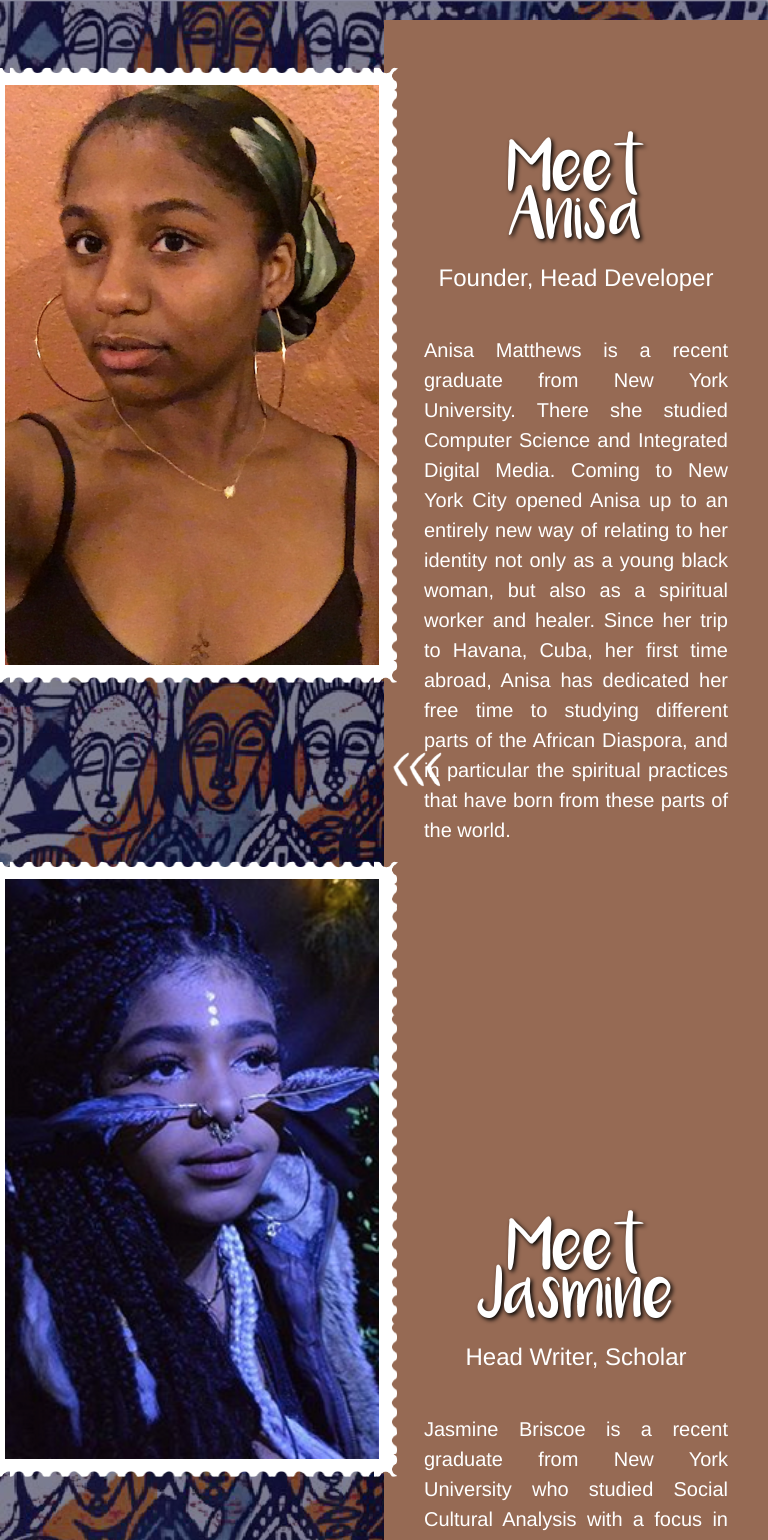
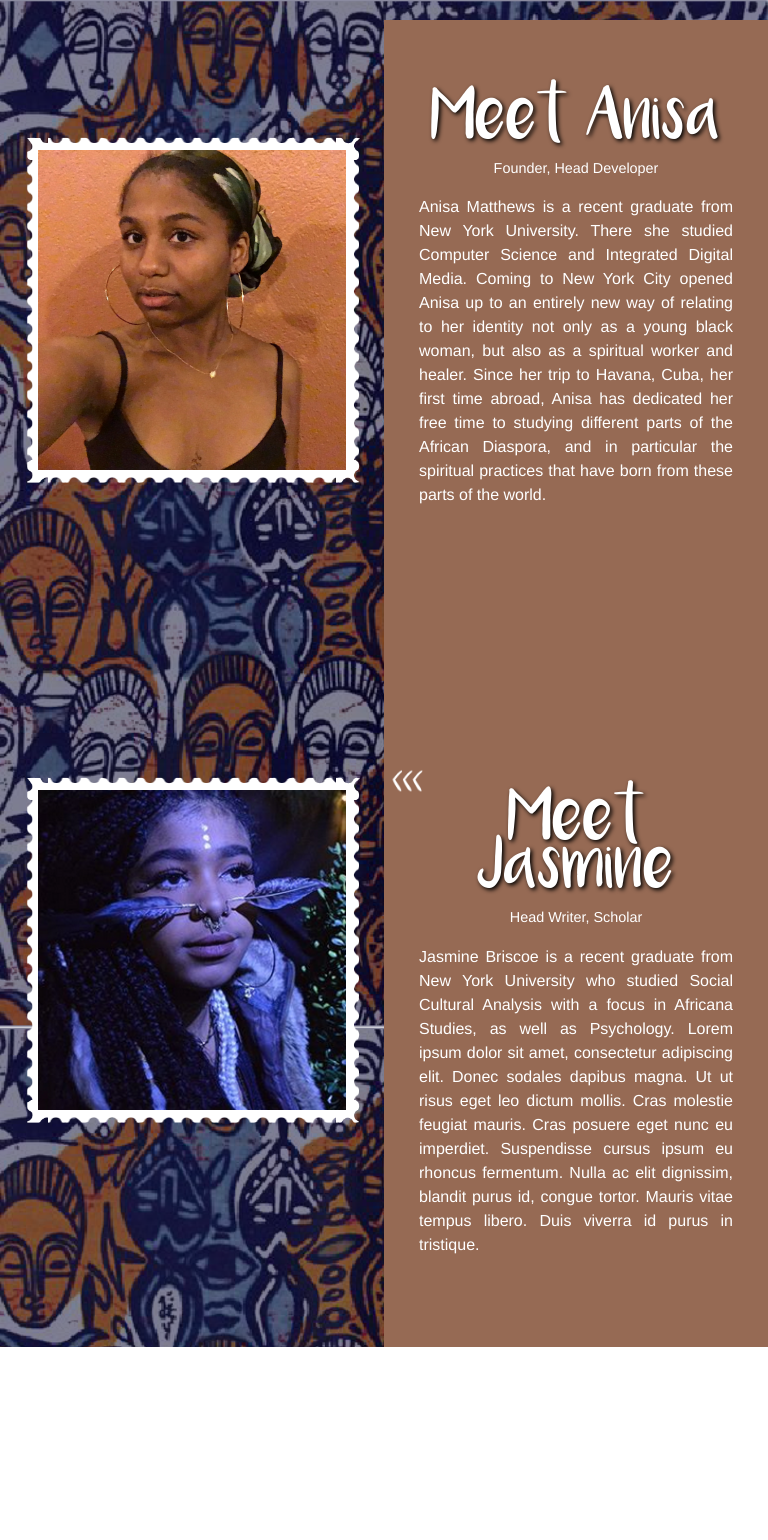
Before and after one commit to anisa-matthews/diasporic-sol, a Vue app in the folder client/: page /about in a window 768 px wide. Shown: the top 1540 px of the page. After the commit the page ends 1347 px from the top, so only its background shows below. Built offline with nearby package versions, Linux system fonts and the light colour scheme.

Commit message:
Added some media queries

```diff
--- a/client/src/App.vue
+++ b/client/src/App.vue
@@ -55,7 +55,7 @@ h1 {
 
 #back{
   position: fixed;
-  width: 50px;
+  width: 2.5vw;
 }
 
 .text-div{
@@ -66,4 +66,23 @@ h1 {
   width: 20%;
 }
 
+a:hover{
+  text-decoration: underline wavy white;
+}
+
+@media only screen and (max-width: 992px) {
+  /* For mobile phones and tablets: */
+  h1{
+    font-size: 1.8em;
+  }
+
+  h4, p{
+    font-size: 1em;
+  }
+
+  #back{
+    width: 4vw;
+  }
+}
+
 </style>
--- a/client/src/components/About.vue
+++ b/client/src/components/About.vue
@@ -1,17 +1,19 @@
 <template>
   <div class="about">
     <div class='text-div'>
-      <br><br><h1>Meet Anisa</h1><h4>Founder, Head Developer</h4><br>
-      <p>Anisa Matthews is a recent graduate from New York University. There she studied Computer Science and Integrated Digital Media. Coming to New York City opened Anisa up to an entirely new way of relating to her identity not only as a young black woman, but also as a spiritual worker and healer. Since her trip to Havana, Cuba, her first time abroad, Anisa has dedicated her free time to studying different parts of the African Diaspora, and in particular the spiritual practices that have born from these parts of the world.</p>
-      <br><br><br><br><br><br><br><br><br><br><br><br><br><br>
-      <h1>Meet Jasmine</h1><h4>Head Writer, Scholar</h4><br>
-      <p>Jasmine Briscoe is a recent graduate from New York University who studied Social Cultural Analysis with a focus in Africana Studies, as well as Psychology. Lorem ipsum dolor sit amet, consectetur adipiscing elit. Donec sodales dapibus magna. Ut ut risus eget leo dictum mollis. Cras molestie feugiat mauris. Cras posuere eget nunc eu imperdiet. Suspendisse cursus ipsum eu rhoncus fermentum. Nulla ac elit dignissim, blandit purus id, congue tortor. Mauris vitae tempus libero. Duis viverra id purus in tristique.</p>
+      <div id='meet-anisa'>
+        <h1>Meet Anisa</h1><h4>Founder, Head Developer</h4>
+        <p>Anisa Matthews is a recent graduate from New York University. There she studied Computer Science and Integrated Digital Media. Coming to New York City opened Anisa up to an entirely new way of relating to her identity not only as a young black woman, but also as a spiritual worker and healer. Since her trip to Havana, Cuba, her first time abroad, Anisa has dedicated her free time to studying different parts of the African Diaspora, and in particular the spiritual practices that have born from these parts of the world.</p>
+      </div>
+      <div id='meet-jas'>
+        <h1>Meet Jasmine</h1><h4>Head Writer, Scholar</h4>
+        <p>Jasmine Briscoe is a recent graduate from New York University who studied Social Cultural Analysis with a focus in Africana Studies, as well as Psychology. Lorem ipsum dolor sit amet, consectetur adipiscing elit. Donec sodales dapibus magna. Ut ut risus eget leo dictum mollis. Cras molestie feugiat mauris. Cras posuere eget nunc eu imperdiet. Suspendisse cursus ipsum eu rhoncus fermentum. Nulla ac elit dignissim, blandit purus id, congue tortor. Mauris vitae tempus libero. Duis viverra id purus in tristique.</p>
+      </div>
       <img id='back' src='./../../assets/back.png' @click="$router.go(-1)">
     </div>
     <div class="pic-div">
-      <postcard-photo type='square' :img="'./../static/anisa.jpeg'"></postcard-photo>
-      <br><br><br><br><br><br>
-      <postcard-photo type='square' :img="'./../static/jas.png'"></postcard-photo>
+      <postcard-photo id='anisa' type='square' :img="'./../static/anisa.jpeg'"></postcard-photo>
+      <postcard-photo id='jas' type='square' :img="'./../static/jas.png'"></postcard-photo>
     </div>
   </div>
 </template>
@@ -29,7 +31,7 @@ export default {
 }
 
 h1 {
-  margin: 20px;
+  margin: 2vh;
 }
 
 #back {
@@ -41,18 +43,22 @@ h1 {
 .text-div,
 .pic-div {
   max-width: 50%;
-  min-height: 1600px;
+  /*min-height: 1600px;*/
 }
 
 .text-div {
   float: right;
-  padding: 60px 30px;
+  padding: 60px;
 }
 
 .text-div p {
   text-align: justify;
   padding: 10px;
-  font-size: 1.25rem;
+  font-size: 1.5rem;
+}
+
+.text-div h4{
+  font-size: 1.25em;
 }
 
 .pic-div {
@@ -60,4 +66,70 @@ h1 {
   width: 50%;
   float: left;
 }
+
+#meet-jas{
+  margin-top: 37vh;
+  margin-bottom: 20vh;
+}
+
+#jas{
+  margin-top: 17vh;
+}
+
+/*MEDIA QUERIES*/
+@media only screen and (max-width: 768px) {
+  /* For mobile phones: */
+  .text-div{
+    padding: 20px;
+  }
+
+  #anisa{
+    margin-top: min(15vh, 70px)
+  }
+
+  #meet-jas {
+    margin-top: 10vh;
+    margin-bottom: 20px;
+  }
+
+  #jas {
+    margin-top: 50vh;
+  }
+
+  .text-div h4{
+    font-size: .9em;
+  }
+
+  .text-div p{
+    font-size: 1em;
+  }
+}
+
+@media only screen and (min-width: 768px) and (max-width: 992px) {
+  /* For tablets: */
+  .postcard-photo{
+    margin-top: 10vh;
+  }
+
+  .text-div h4{
+    font-size: .9em;
+  }
+
+  .text-div{
+    padding: 60px 25px;
+  }
+
+  .text-div p{
+    font-size: 1em;
+  }
+
+  #meet-jas {
+    margin-top: 35vh;
+  }
+
+  #jas {
+    margin-top: min(50vh, 260px);
+  }
+}
+
 </style>
--- a/client/src/components/Contact.vue
+++ b/client/src/components/Contact.vue
@@ -45,4 +45,13 @@ a{
   line-height: 3rem;
 }
 
+/*MEDIA QUERIES*/
+@media only screen and (max-width: 992px) {
+   /*For mobile phones and tablets: */
+  .grid{
+    display: inline-block;
+    font-size: 1.4em;
+  }
+}
+
 </style>
--- a/client/src/components/Entries.vue
+++ b/client/src/components/Entries.vue
@@ -125,4 +125,15 @@ export default {
   margin: 20px;
 }
 
+/*MEDIA QUERIES*/
+@media only screen and (max-width: 768px) {
+  .all-entries{
+    display: inline-block;
+  }
+}
+
+@media only screen and (min-width: 768px) and (max-width: 992px) {
+  /* For tablets: */
+}
+
 </style>
--- a/client/src/components/Home.vue
+++ b/client/src/components/Home.vue
@@ -33,7 +33,7 @@ export default {
   text-align: center;
   top: 50%;
   width: 100%;
-  font-size: 84px;
+  font-size: 5rem;
 }
 
 .nav-links, a {
@@ -41,11 +41,12 @@ export default {
   text-decoration: none;
   position: absolute;
   text-align: center;
-  font-size: 30px;
+  font-size: 2rem;
 }
 
 .nav-links:hover {
   color: white;
+  text-decoration: underline wavy white;
 }
 
 #entries {
@@ -70,4 +71,27 @@ export default {
   transform: rotate(-90deg);
 }
 
+/*MEDIA QUERIES*/
+@media only screen and (max-width: 768px) {
+  /* For mobile phones: */
+  #home-title {
+    font-size: 2.5rem;
+  }
+
+  .nav-links{
+    font-size: 1rem;
+  }
+}
+
+@media only screen and (min-width: 768px) and (max-width: 992px) {
+  /* For tablets: */
+  #home-title {
+    font-size: 4rem;
+  }
+
+  .nav-links{
+    font-size: 1.7rem;
+  }
+}
+
 </style>
--- a/client/src/components/Mission.vue
+++ b/client/src/components/Mission.vue
@@ -41,7 +41,7 @@ h1 {
 
 .text-div {
   float: left;
-  padding: 60px 30px;
+  padding: 60px;
 }
 
 .text-div p {
@@ -56,4 +56,30 @@ h1 {
   float: right;
 }
 
+/*MEDIA QUERIES*/
+@media only screen and (max-width: 768px) {
+  /* For mobile phones: */
+  .text-div{
+    padding: 20px;
+  }
+
+  .postcard-photo{
+    margin-top: min(15vh, 100px)
+  }
+
+  .text-div h4{
+    font-size: .9em;
+  }
+
+  .text-div p{
+    font-size: 1em;
+  }
+}
+
+@media only screen and (min-width: 768px) and (max-width: 992px) {
+  .postcard-photo{
+    margin-top: 15vh;
+  }
+}
+
 </style>
--- a/client/src/components/PostcardPhoto.vue
+++ b/client/src/components/PostcardPhoto.vue
@@ -13,7 +13,8 @@ export default {
 <style scoped>
 
 #rectangle{
-  max-height: 500px;
+  max-height: 90vw;
+  max-width: 90vw;
   object-fit: cover;
 }
 
@@ -33,4 +34,14 @@ export default {
   border-image-outset:15px;
 }
 
+/*MEDIA QUERIES*/
+@media only screen and (max-width: 992px) {
+  /* For mobile phones and tablets: */
+  #square, #rectangle{
+    max-height: 40vh;
+    max-width: 40vw;
+    padding: 0px;
+  }
+}
+
 </style>
```
Also changed, not shown: 3 other files (tests, documents, lock files or other folders).
